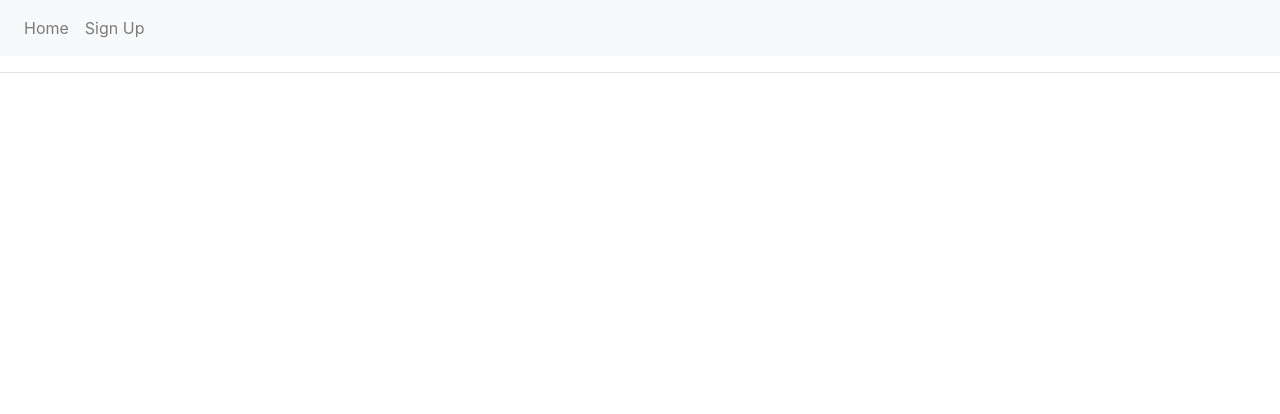
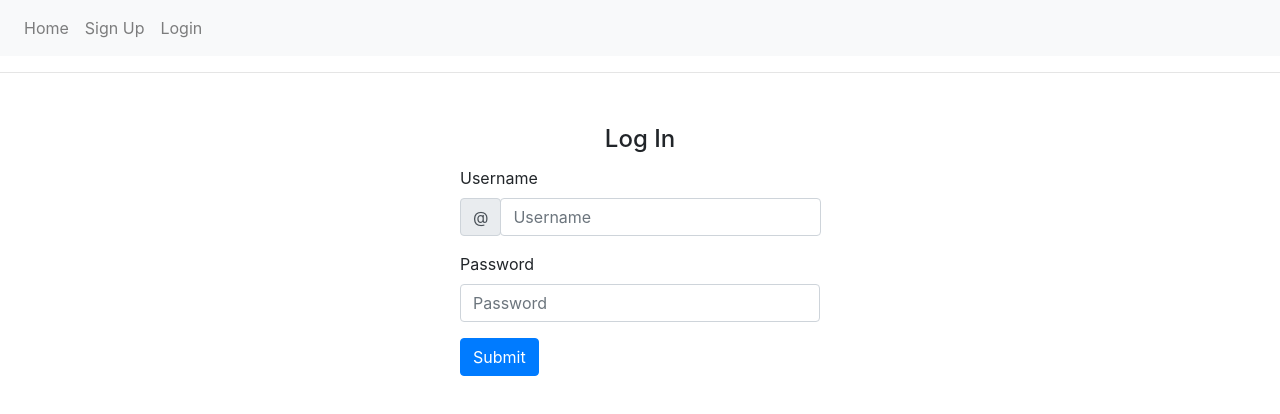
Before and after one commit to ignaspa/CheckIn_csc309, a React (Create React App) app in the folder client/: page /login in a window 1280 px wide. Shown: the top 414 px of the page. Built offline with nearby package versions, Linux system fonts and the light colour scheme.

Commit message:
Added Login page

```diff
--- a/client/src/components/App.js
+++ b/client/src/components/App.js
@@ -4,13 +4,13 @@ import { BrowserRouter as Router, Switch, Route, Link } from "react-router-dom";
 import Home from "../components/Home";
 import SignUp from "../components/SignUp";
 import Navbar from "./Layout/Navbar";
+import LoginComponent from "../components/Login.js";
 
 class App extends React.Component {
   render() {
     return (
       <div>
         <Navbar />
-
         <Router>
           <div>
             <nav className="navbar navbar-expand-lg navbar-light bg-light">
@@ -19,22 +19,28 @@ class App extends React.Component {
                   <Link to={"/"} className="nav-link">
                     {" "}
                     Home{" "}
-                  </Link>
-                </li>
+                  </Link>{" "}
+                </li>{" "}
                 <li>
                   <Link to={"/signup"} className="nav-link">
-                    Sign Up
-                  </Link>
-                </li>
-              </ul>
-            </nav>
+                    Sign Up{" "}
+                  </Link>{" "}
+                </li>{" "}
+                <li>
+                  <Link to={"/login"} className="nav-link">
+                    Login{" "}
+                  </Link>{" "}
+                </li>{" "}
+              </ul>{" "}
+            </nav>{" "}
             <hr />
             <Switch>
-              <Route exact path="/" component={Home} />
-              <Route path="/signup" component={SignUp} />
-            </Switch>
-          </div>
-        </Router>
+              <Route exact path="/" component={Home} />{" "}
+              <Route path="/signup" component={SignUp} />{" "}
+              <Route path="/login" component={LoginComponent} />{" "}
+            </Switch>{" "}
+          </div>{" "}
+        </Router>{" "}
       </div>
     );
   }
--- /dev/null
+++ b/client/src/components/Login.js
@@ -0,0 +1,49 @@
+import React, { Component } from "react";
+import { Username } from "../components/SignUp.js";
+import { Password } from "../components/SignUp.js";
+import { Button } from "../components/SignUp.js";
+
+export default class LoginComponent extends Component {
+  submitHandler = event => {
+    event.preventDefault();
+    event.target.className += " was-validated";
+  };
+
+  changeHandler = event => {
+    this.setState({
+      [event.target.name]: event.target.value
+    });
+  };
+
+  render() {
+    const disclaimerEmail = "We'll never share your email with anyone else";
+    const style = {
+      width: "400px"
+    };
+
+    return (
+      <div className="container">
+        <article className="card-body mx-auto" style={style}>
+          <h4 className="card-title mt-3 text-center"> Log In </h4>{" "}
+          <form
+            className="needs-validation"
+            onSubmit={this.submitHandler}
+            noValidate
+          >
+            <Username
+              label={"Username"}
+              disclaimer={disclaimerEmail}
+              feedback="Please enter a valid username"
+            />
+            <Password
+              label={"Password"}
+              disclaimer={""}
+              feedback="Please enter a valid Password"
+            />
+            <Button label={"Submit"} />{" "}
+          </form>{" "}
+        </article>{" "}
+      </div>
+    );
+  }
+}
```
Also changed, not shown: client/src/components/SignUp.js (+76 -55 lines).
